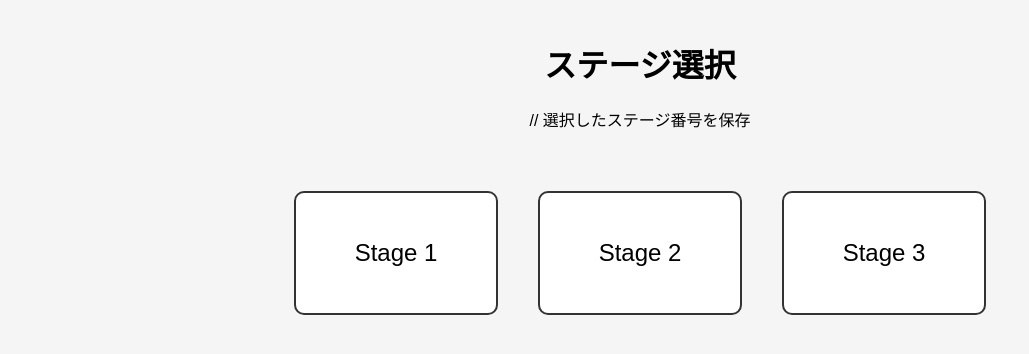
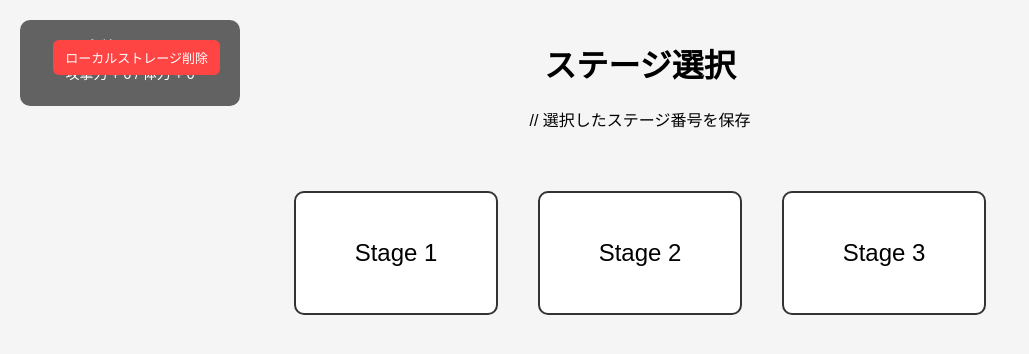
Before and after one commit to MetalCat0127/pygame, a plain HTML site: page stage.html in a window 1280 px wide. Shown: the whole page, without its empty margins (0-1029 px from the left). Drawn offline with Linux system fonts and the light colour scheme.

Commit message:
どうかねぇ

```diff
--- a/stage.html
+++ b/stage.html
@@ -40,6 +40,40 @@
             background: #e0e0e0;
             transform: scale(1.05);
         }
+
+        #player-info {
+            position: absolute;
+            top: 20px;
+            left: 20px; /* ← 左上に変更 */
+            background: rgba(0,0,0,0.6);
+            padding: 15px 20px;
+            border-radius: 10px;
+            color: #fff;
+            font-size: 14px;
+            width: 180px;
+        }
+
+        #player-info div {
+            margin-bottom: 8px;
+        }
+
+        #reset-data-btn {
+            position: absolute;
+            top: 20px;
+            right: 20px; /* ← 右上に固定 */
+            padding: 8px 12px;
+            background: #ff4444;
+            color: white;
+            border: none;
+            border-radius: 6px;
+            cursor: pointer;
+            font-size: 13px;
+        }
+
+        #reset-data-btn:hover {
+            background: #ff6666;
+        }
+
     </style>
 </head>
 <body>
@@ -48,7 +82,13 @@
 
 // 選択したステージ番号を保存
 
-<div id="perm-level-display" style="margin-top: 20px; font-size: 18px;"></div>
+<div id="player-info">
+    <div id="perm-level-display"></div>
+    <div id="perm-stats-display"></div>
+
+    <button id="reset-data-btn">ローカルストレージ削除</button>
+</div>
+
 
 <div class="stage-container">
     <div class="stage-box" onclick="selectStage('stage1')">Stage 1</div>
@@ -57,14 +97,6 @@
 </div>
 
 <script>
-
-const playerData = loadPlayerData();
-
-// 永続レベルを表示
-document.getElementById("perm-level-display").textContent =
-    "永続レベル: " + playerData.perm_level;
-
-
 const defaultPlayerData = {
     perm_level: 1,
     perm_exp: 0,
@@ -83,13 +115,38 @@ function loadPlayerData() {
     const raw = localStorage.getItem("playerData");
 
     if (!raw) {
-        // ★ ローカルストレージに何もない → 初期データを作成
         localStorage.setItem("playerData", JSON.stringify(defaultPlayerData));
         return defaultPlayerData;
     }
 
     return JSON.parse(raw);
 }
+
+function showPlayerInfo() {
+    const player = loadPlayerData();
+
+    // 永続レベル表示
+    document.getElementById("perm-level-display").textContent =
+        "永続レベル: " + player.perm_level;
+
+    // 永続ステータス表示
+    document.getElementById("perm-stats-display").textContent =
+        "攻撃力 + " + player.perm_stats.atk_bonus +
+        " / 体力 + " + player.perm_stats.hp_bonus;
+}
+
+// データ削除ボタン
+document.getElementById("reset-data-btn").addEventListener("click", () => {
+    if (confirm("ローカルストレージのプレイヤーデータを削除しますか？")) {
+        localStorage.removeItem("playerData");
+        alert("プレイヤーデータを削除しました。ページを再読み込みします。");
+        location.reload();
+    }
+});
+
+// ページ読み込み時に表示
+showPlayerInfo();
+
 
 
 function selectStage(stageName) {
```
